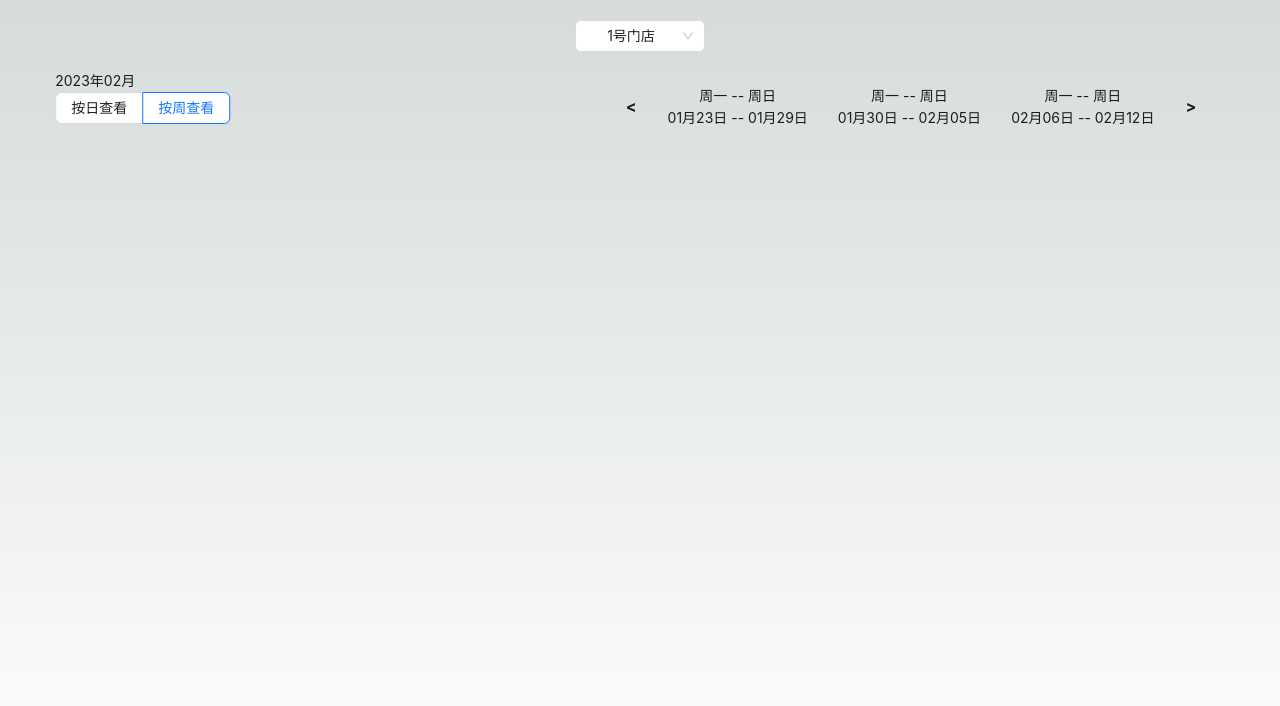
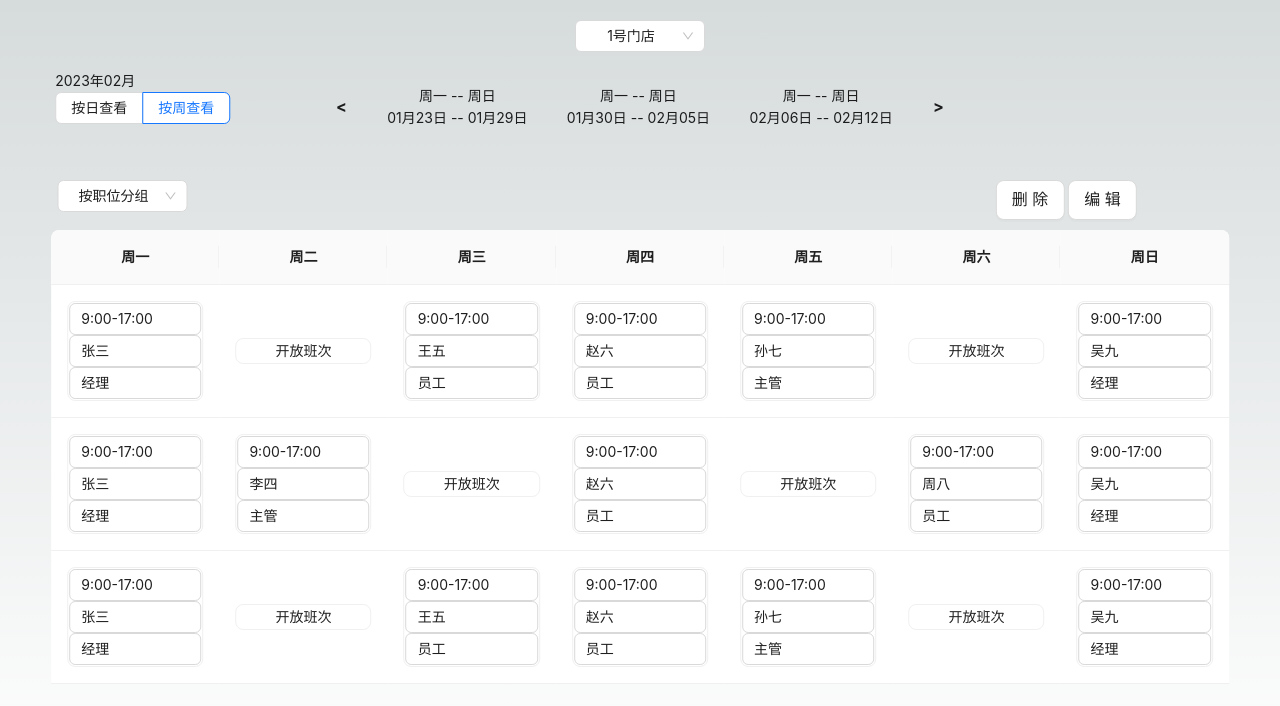
Before and after one commit to kelaner/AISchedule, a Next.js app: page / in a window 1280 px wide. Shown: the top 706 px of the page. Built offline with nearby package versions, Linux system fonts and the light colour scheme.

Commit message:
build:UI

```diff
--- /dev/null
+++ b/src/components/DeleteButton.jsx
@@ -0,0 +1,10 @@
+import { Button } from 'antd';
+
+const DeleteButton = () => {
+    return (
+        <>
+            <Button size={'large'}>删除</Button>
+        </>
+    );
+};
+export default DeleteButton;
--- /dev/null
+++ b/src/components/EditButton.jsx
@@ -0,0 +1,10 @@
+import { Button } from 'antd';
+
+const EditButton = () => {
+    return (
+        <>
+            <Button size={'large'}>编辑</Button>
+        </>
+    );
+};
+export default EditButton;
--- /dev/null
+++ b/src/components/ScheduleTable.jsx
@@ -0,0 +1,131 @@
+import React, { useState } from 'react';
+import { Table, Card, Input } from 'antd';
+
+const columns = [
+    {
+        title: '周一',
+        dataIndex: 'mon',
+        key: 'mon',
+        align: 'center'
+    },
+    {
+        title: '周二',
+        dataIndex: 'tue',
+        key: 'tue',
+        align: 'center'
+    },
+    {
+        title: '周三',
+        dataIndex: 'wed',
+        key: 'wed',
+        align: 'center'
+    },
+    {
+        title: '周四',
+        dataIndex: 'thu',
+        key: 'thu',
+        align: 'center'
+    },
+    {
+        title: '周五',
+        dataIndex: 'fri',
+        key: 'fri',
+        align: 'center'
+    },
+    {
+        title: '周六',
+        dataIndex: 'sat',
+        key: 'sat',
+        align: 'center'
+    },
+    {
+        title: '周日',
+        dataIndex: 'sun',
+        key: 'sun',
+        align: 'center'
+    },
+];
+
+
+const TableRow = ({ workTime, name, position }) => {
+    const [w, setW] = useState(workTime);
+    const [n, setN] = useState(name);
+    const [p, setP] = useState(position);
+
+    return (
+        <Card
+            bodyStyle={{ padding: '1px' }}
+        >
+            {name ? (
+                <>
+                    <Input
+                        placeholder="工作时间"
+                        value={w}
+                        onChange={(e) => setW(e.target.value)}
+                    />
+                    <Input
+                        placeholder="姓名"
+                        value={n}
+                        onChange={(e) => setN(e.target.value)}
+                    />
+                    <Input
+                        placeholder="职位"
+                        value={p}
+                        onChange={(e) => setP(e.target.value)}
+                    />
+                </>
+            ) : (
+                <div style={{
+                    textAlign: 'center',
+                    cursor: "pointer",
+                }}
+                    onClick={() => console.log('change')}
+
+                >开放班次</div>
+            )}
+        </Card>
+    );
+};
+const ScheduleTable = () => {
+    const [tableData, setTableData] = useState([
+        {
+            key: '1',
+            mon: <TableRow workTime="9:00-17:00" name="张三" position="经理" />,
+            tue: <TableRow workTime="9:00-17:00" name={null} />,
+            wed: <TableRow workTime="9:00-17:00" name="王五" position="员工" />,
+            thu: <TableRow workTime="9:00-17:00" name="赵六" position="员工" />,
+            fri: <TableRow workTime="9:00-17:00" name="孙七" position="主管" />,
+            sat: <TableRow workTime="9:00-17:00" name={null} />,
+            sun: <TableRow workTime="9:00-17:00" name="吴九" position="经理" />,
+        },
+        {
+            key: '2',
+            mon: <TableRow workTime="9:00-17:00" name="张三" position="经理" />,
+            tue: <TableRow workTime="9:00-17:00" name="李四" position="主管" />,
+            wed: <TableRow workTime="9:00-17:00" name={null} />,
+            thu: <TableRow workTime="9:00-17:00" name="赵六" position="员工" />,
+            fri: <TableRow workTime="9:00-17:00" name={null} />,
+            sat: <TableRow workTime="9:00-17:00" name="周八" position="员工" />,
+            sun: <TableRow workTime="9:00-17:00" name="吴九" position="经理" />,
+        },
+        {
+            key: '3',
+            mon: <TableRow workTime="9:00-17:00" name="张三" position="经理" />,
+            tue: <TableRow workTime="9:00-17:00" name={null} />,
+            wed: <TableRow workTime="9:00-17:00" name="王五" position="员工" />,
+            thu: <TableRow workTime="9:00-17:00" name="赵六" position="员工" />,
+            fri: <TableRow workTime="9:00-17:00" name="孙七" position="主管" />,
+            sat: <TableRow workTime="9:00-17:00" name={null} />,
+            sun: <TableRow workTime="9:00-17:00" name="吴九" position="经理" />,
+        },
+    ]);
+
+    return (
+        <Table
+            columns={columns}
+            dataSource={tableData}
+            pagination={false} />
+    );
+};
+
+export default ScheduleTable;
--- /dev/null
+++ b/src/components/ThreeSelect.jsx
@@ -0,0 +1,34 @@
+import { Select, Space } from 'antd';
+
+const handleChange = (value) => {
+    console.log(`selected ${value}`);
+};
+
+const ThreeSelect = () => (
+    <Space wrap>
+        <Select
+            defaultValue="按职位分组"
+            style={{
+                width: 130,
+                textAlign: 'center',
+            }}
+            onChange={handleChange}
+            options={[
+                {
+                    value: '按职位分组',
+                    label: '按职位分组',
+                },
+                {
+                    value: '按技能分组',
+                    label: '按技能分组',
+                },
+                {
+                    value: '按员工分组',
+                    label: '按员工分组',
+                },
+            ]}
+        />
+    </Space>
+);
+
+export default ThreeSelect;
--- a/src/pages/index.js
+++ b/src/pages/index.js
@@ -12,20 +12,30 @@ import dynamic from 'next/dynamic'
 const StoreSelect = dynamic(() => import('../components/StoreSelect'), {
     ssr: false,
 })
-
+const ThreeSelect = dynamic(() => import('../components/ThreeSelect'), {
+    ssr: false,
+})
 const MainRadio = dynamic(() => import('../components/MainRadio'), {
     ssr: false,
 })
+const WeekRadio = dynamic(() => import('../components/WeekRadio'), {
+    ssr: false,
+})
+const ScheduleTable = dynamic(() => import('@/components/ScheduleTable'), {
+    ssr: false,
+})
 
-const WeekRadio = dynamic(() => import('../components/WeekRadio'), {
+const DeleteButton = dynamic(() => import('@/components/DeleteButton'), {
+    ssr: false,
+})
+
+const EditButton = dynamic(() => import('@/components/EditButton'), {
     ssr: false,
 })
 
 dayjs.locale('zh-cn');
 
 export default function Home() {
-
-
 
     return (
         <>
@@ -38,18 +48,20 @@ export default function Home() {
                     <Ap>
                         <div className={styles.storeSelect}><StoreSelect /></div>
                         <div className={styles.radio}>
-
                             <MainRadio />
                         </div>
-
-
                         <div className={styles.week}>
                             <WeekRadio />
                         </div>
-
-
-
-
+                        <div className={styles.three}>
+                            <ThreeSelect />
+                        </div>
+                        <div className={styles.edit}>
+                            <DeleteButton /> <EditButton />
+                        </div>
+                        <div className={styles.table}>
+                            <ScheduleTable />
+                        </div>
                     </Ap>
                 </ConfigProvider>
             </ main>
--- a/src/styles/Home.module.css
+++ b/src/styles/Home.module.css
@@ -22,7 +22,7 @@
     flex-wrap: nowrap;
     justify-content: space-around;
     align-items: center;
-    white-space:nowrap;
+    white-space: nowrap;
 }
 
 .yearMonth {
@@ -43,12 +43,35 @@
 .weekRadio div {
     text-align: center;
     margin: 15px;
-    white-space:nowrap;
+    white-space: nowrap;
 }
 
-.week{
+.week {
     position: absolute;
     top: 70px;
-    left: 90%;
-    transform: translateX(-90%);
+    width: 50%;
+    left: 50%;
+    transform: translateX(-50%);
 }
+
+.table {
+    position: absolute;
+    top: 230px;
+    width: 92%;
+    left: 50%;
+    transform: translateX(-50%);
+}
+
+.three {
+    position: absolute;
+    top: 180px;
+    left: 5%;
+    transform: translateX(-5%);
+}
+
+.edit {
+    position: absolute;
+    top: 180px;
+    left: 80%;
+    transform: translateX(-20%);
+}
```
Also changed, not shown: src/pages/form/index.js (+20 -1 lines).
